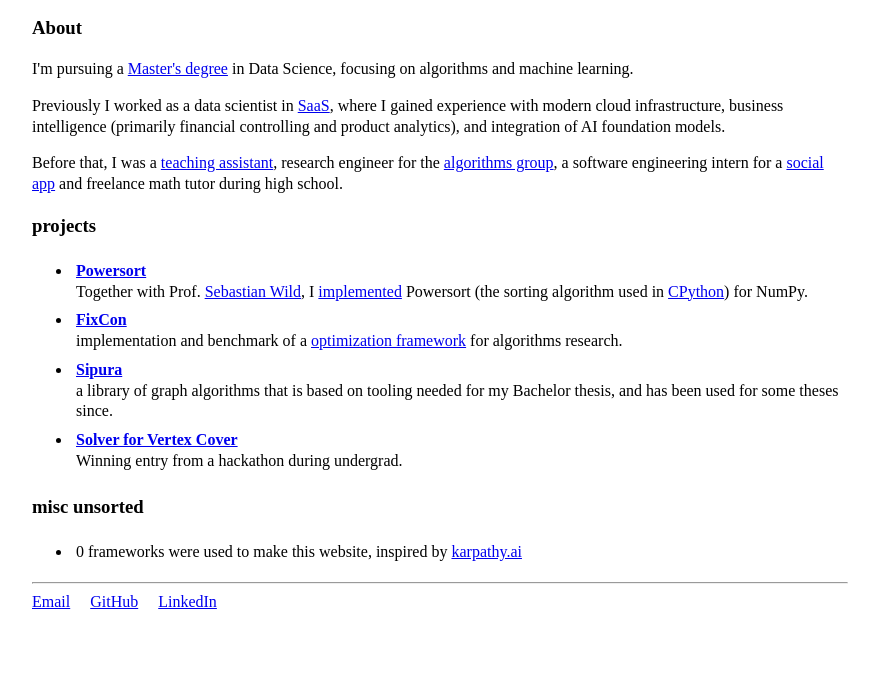
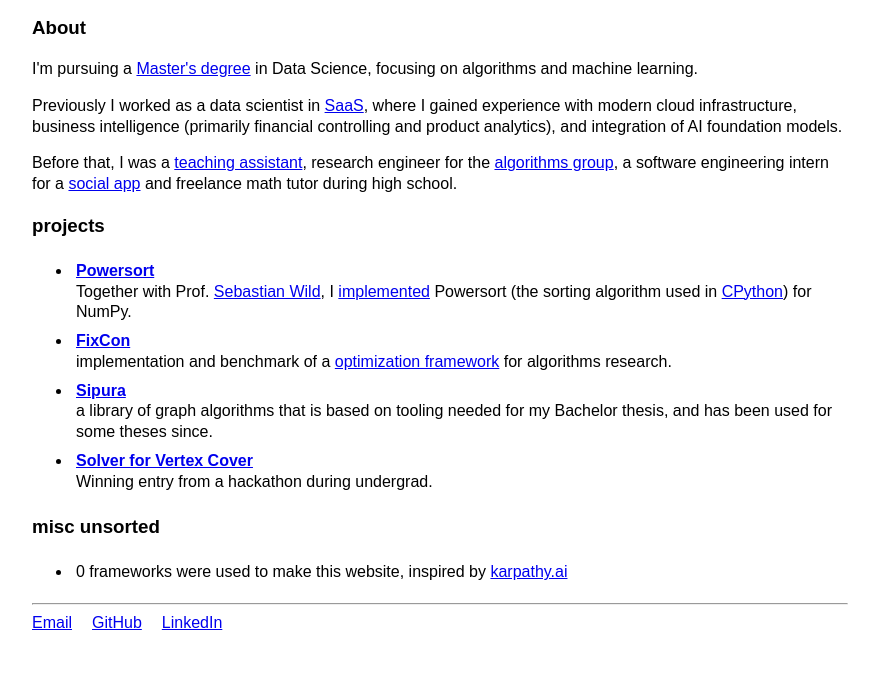
Before and after one commit to moritz-gross/moritz-gross.github.io, a plain HTML site: page index.html in a window 1280 px wide. Shown: the part 206-880 px from the top of the page, without its empty margins (200-1079 px from the left). Before the commit the page ends 859 px from the top, so only its background shows below. Drawn offline with Linux system fonts and the light colour scheme.

Commit message:
use font "Manrope"

```diff
--- a/styles.css
+++ b/styles.css
@@ -1,14 +1,18 @@
 body {
     line-height: 1.3;
+    font-family: "Manrope", sans-serif;
 }
 
 .container {
     width: 75%;
     max-width: 880px;
     min-width: 320px;
-    margin: 0 auto; /* center horizontally */
-    padding: 2rem; /* give a little breathing room */
-    box-sizing: border-box; /* include padding in the width */
+    margin: 0 auto;
+    /* center horizontally */
+    padding: 2rem;
+    /* give a little breathing room */
+    box-sizing: border-box;
+    /* include padding in the width */
 }
 
 header {
@@ -33,5 +37,5 @@ li {
 }
 
 .post-list time {
-  opacity: 0.7;
+    opacity: 0.7;
 }
```
